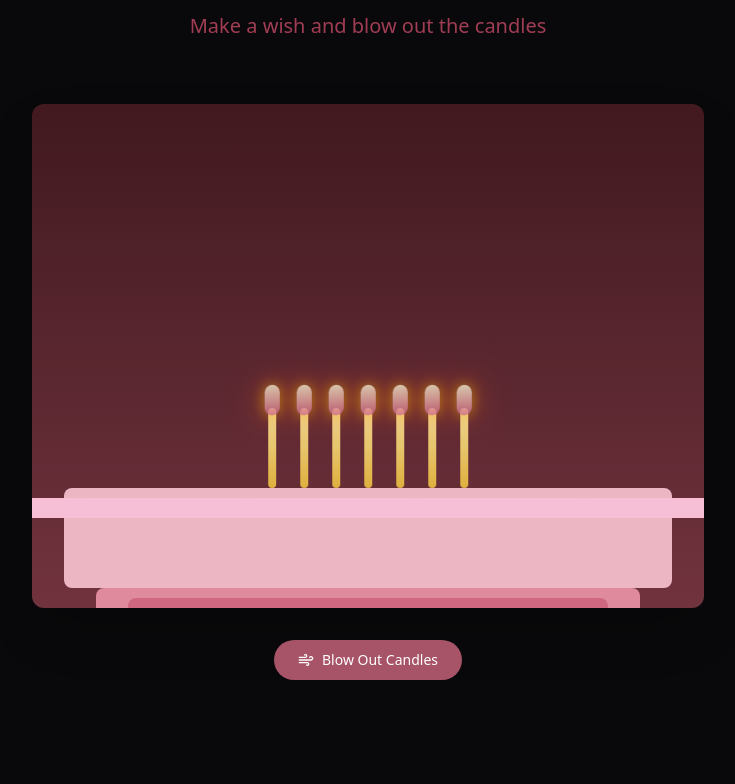
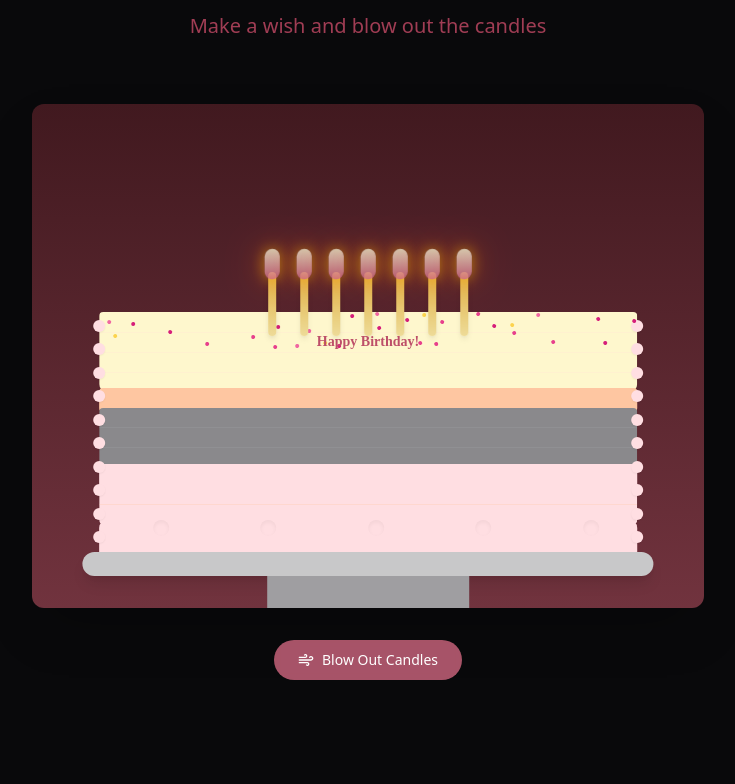
Before and after one commit to nyinyinaynaing/romantic-birthday-magic, a React (Vite) app: page / in a window 1280 px wide. Shown: the part 976-1760 px from the top of the page, without its empty margins (272-1007 px from the left). Built offline with nearby package versions, Linux system fonts and the light colour scheme.

Commit message:
Improve cake appearance
Make the cake look more realistic.

```diff
--- a/src/components/Gallery.tsx
+++ b/src/components/Gallery.tsx
@@ -52,28 +52,98 @@ const BirthdayCake = () => {
 
         <div className={`relative max-w-2xl mx-auto transition-all duration-1000 ${isLoaded ? 'opacity-100 scale-100' : 'opacity-0 scale-95'}`}>
           {/* Cake Container */}
-          <div className="cake-container aspect-[4/3] relative bg-gradient-to-b from-romantic-950 to-romantic-900 rounded-xl shadow-2xl overflow-hidden">
+          <div className="cake-container aspect-[4/3] relative bg-gradient-to-b from-romantic-950 to-romantic-900 rounded-xl shadow-2xl overflow-hidden flex items-center justify-center">
+            {/* Cake Plate */}
+            <div className="absolute bottom-8 left-1/2 transform -translate-x-1/2 w-[85%] h-6 bg-silver-300 rounded-full shadow-lg" style={{ backgroundColor: '#C8C8C9' }}></div>
+
+            {/* Cake Stand */}
+            <div className="absolute bottom-0 left-1/2 transform -translate-x-1/2 w-[30%] h-8 bg-silver-400" style={{ backgroundColor: '#9F9EA1' }}></div>
+
             {/* Cake base */}
-            <div className="absolute bottom-0 left-0 right-0">
-              {/* Bottom cake layer */}
-              <div className="h-[100px] bg-romantic-300 rounded-lg mx-8"></div>
+            <div className="absolute bottom-14 left-1/2 transform -translate-x-1/2 w-[80%]">
+              {/* Bottom cake layer - vanilla cake */}
+              <div className="h-[80px] relative overflow-hidden rounded-b-lg rounded-t-sm mx-auto">
+                <div className="absolute inset-0 bg-[#FEF7CD]"></div>
+                {/* Cake texture - horizontal lines for layers */}
+                <div className="absolute top-1/4 left-0 right-0 h-[1px] bg-[#FDE1D3]/30"></div>
+                <div className="absolute top-2/4 left-0 right-0 h-[1px] bg-[#FDE1D3]/30"></div>
+                <div className="absolute top-3/4 left-0 right-0 h-[1px] bg-[#FDE1D3]/30"></div>
+              </div>
 
-              {/* Middle cake layer */}
-              <div className="h-[80px] bg-romantic-400 rounded-lg mx-16 -mb-[70px]"></div>
+              {/* Bottom frosting between layers */}
+              <div className="h-6 bg-[#FEC6A1] rounded-sm mx-auto -mt-1 relative overflow-hidden">
+                <div className="absolute inset-0 bg-gradient-to-r from-[#FEC6A1]/50 via-[#FEC6A1] to-[#FEC6A1]/50"></div>
+              </div>
 
-              {/* Top cake layer */}
-              <div className="h-[60px] bg-romantic-500 rounded-lg mx-24 -mb-[50px]"></div>
+              {/* Middle cake layer - chocolate cake */}
+              <div className="h-[60px] relative overflow-hidden rounded-sm mx-auto -mt-1">
+                <div className="absolute inset-0 bg-[#8A898C]"></div>
+                {/* Cake texture */}
+                <div className="absolute top-1/3 left-0 right-0 h-[1px] bg-[#9F9EA1]/30"></div>
+                <div className="absolute top-2/3 left-0 right-0 h-[1px] bg-[#9F9EA1]/30"></div>
+              </div>
 
-              {/* Cake frosting */}
-              <div className="cake-frosting"></div>
+              {/* Top frosting between layers */}
+              <div className="h-6 bg-[#FFDEE2] rounded-sm mx-auto -mt-1 relative overflow-hidden">
+                <div className="absolute inset-0 bg-gradient-to-r from-[#FFDEE2]/50 via-[#FFDEE2] to-[#FFDEE2]/50"></div>
+              </div>
 
-              {/* Decorations on cake */}
-              <div className="absolute bottom-[120px] left-1/2 transform -translate-x-1/2 flex justify-center w-[80%]">
-                {/* Candles */}
+              {/* Top cake layer - strawberry cake */}
+              <div className="h-[40px] relative overflow-hidden rounded-t-lg rounded-b-sm mx-auto -mt-1">
+                <div className="absolute inset-0 bg-[#FFDEE2]"></div>
+                {/* Cake texture */}
+                <div className="absolute top-1/2 left-0 right-0 h-[1px] bg-[#FEC6A1]/30"></div>
+              </div>
+
+              {/* Top frosting */}
+              <div className="h-8 bg-[#FFDEE2] rounded-t-lg mx-auto -mt-1 relative overflow-hidden">
+                <div className="absolute inset-0 bg-gradient-to-r from-[#FFDEE2]/50 via-[#FFDEE2] to-[#FFDEE2]/50"></div>
+
+                {/* Frosting swirls */}
+                <div className="absolute top-0 left-[10%] w-4 h-4 rounded-full bg-[#FFDEE2] shadow-inner"></div>
+                <div className="absolute top-0 left-[30%] w-4 h-4 rounded-full bg-[#FFDEE2] shadow-inner"></div>
+                <div className="absolute top-0 left-[50%] w-4 h-4 rounded-full bg-[#FFDEE2] shadow-inner"></div>
+                <div className="absolute top-0 left-[70%] w-4 h-4 rounded-full bg-[#FFDEE2] shadow-inner"></div>
+                <div className="absolute top-0 left-[90%] w-4 h-4 rounded-full bg-[#FFDEE2] shadow-inner"></div>
+              </div>
+
+              {/* Side frosting decoration */}
+              <div className="absolute -left-2 top-0 bottom-0 w-4">
+                <div className="h-full w-full flex flex-col items-center justify-between py-2">
+                  {Array.from({ length: 10 }).map((_, idx) => (
+                    <div key={`left-${idx}`} className="w-3 h-3 rounded-full bg-[#FFDEE2] shadow-sm"></div>
+                  ))}
+                </div>
+              </div>
+
+              <div className="absolute -right-2 top-0 bottom-0 w-4">
+                <div className="h-full w-full flex flex-col items-center justify-between py-2">
+                  {Array.from({ length: 10 }).map((_, idx) => (
+                    <div key={`right-${idx}`} className="w-3 h-3 rounded-full bg-[#FFDEE2] shadow-sm"></div>
+                  ))}
+                </div>
+              </div>
+
+              {/* Birthday sprinkles */}
+              {Array.from({ length: 30 }).map((_, idx) => (
+                <div
+                  key={`sprinkle-${idx}`}
+                  className="absolute rounded-full w-1 h-1"
+                  style={{
+                    backgroundColor: ['#e73f8c', '#f066a1', '#fcd34d', '#d61e7a'][Math.floor(Math.random() * 4)],
+                    top: `${Math.random() * 35}px`,
+                    left: `${Math.random() * 100}%`,
+                    transform: `rotate(${Math.random() * 360}deg)`,
+                  }}
+                ></div>
+              ))}
+
+              {/* Candles */}
+              <div className="absolute top-[-40px] left-0 right-0 flex justify-center items-end">
                 {Array.from({ length: 7 }).map((_, index) => (
-                  <div key={index} className="relative mx-3">
+                  <div key={index} className="relative mx-3 mb-1">
                     {/* Candle */}
-                    <div className="w-2 h-20 bg-gradient-to-b from-gold-200 to-gold-400 rounded-sm"></div>
+                    <div className="w-2 h-16 bg-gradient-to-b from-gold-400 to-gold-200 rounded-sm shadow-md"></div>
 
                     {/* Flame */}
                     {candlesLit && (
@@ -92,6 +162,11 @@ const BirthdayCake = () => {
                     )}
                   </div>
                 ))}
+              </div>
+
+              {/* Happy Birthday Text */}
+              <div className="absolute top-[20px] left-1/2 transform -translate-x-1/2 text-center w-full">
+                <div className="text-sm font-bold text-romantic-600" style={{ fontFamily: 'cursive' }}>Happy Birthday!</div>
               </div>
             </div>
           </div>
```
